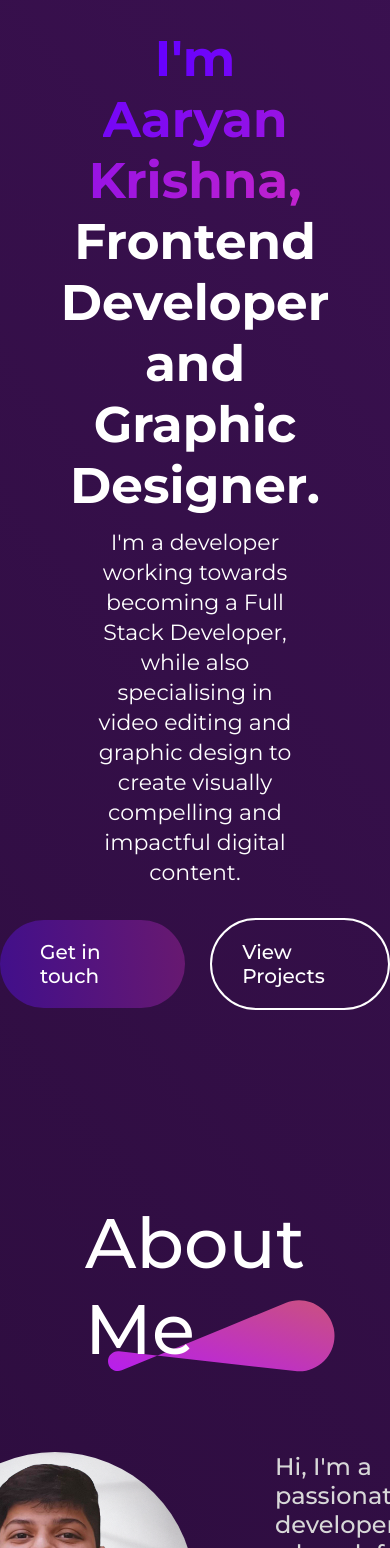
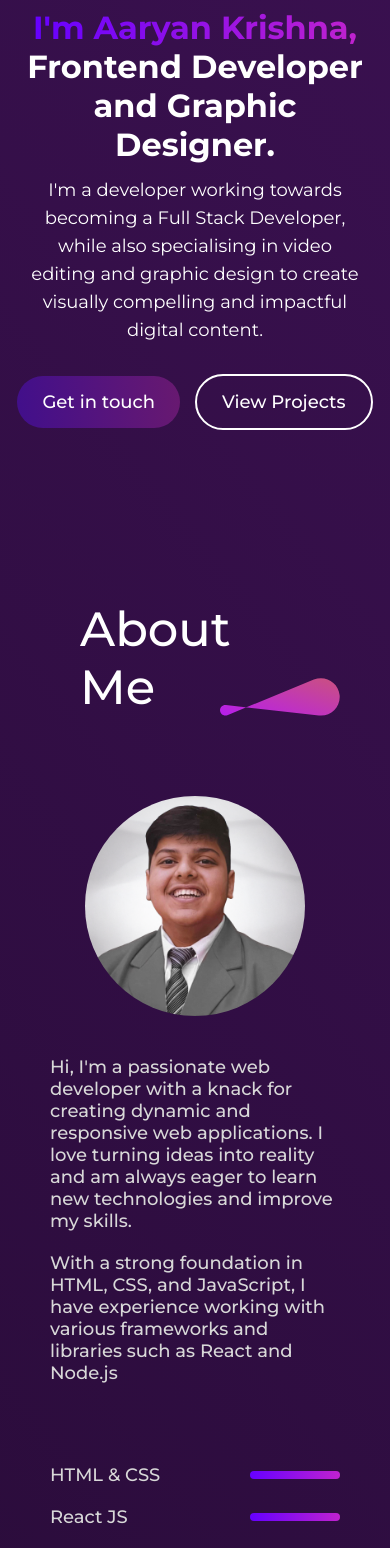
Before and after one commit to aaryan-codes56/my-portfolio, a React (Vite) app: page / in a window 390 px wide. Shown: the part 452-2000 px from the top of the page. Built offline with nearby package versions, Linux system fonts and the light colour scheme.

Commit message:
new change

```diff
--- a/src/Components/About/About.css
+++ b/src/Components/About/About.css
@@ -87,3 +87,43 @@
     transform: scale(1.05);
     transition: 0.3s;
 }
+
+
+@media (max-width: 768px) {
+    .about {
+      margin: 60px 50px;
+    }
+
+    .about-title h1 {
+      font-size: 48px;
+    }
+
+    .about-section {
+      flex-direction: column;
+      gap: 40px;
+    }
+
+    .about .abt-img {
+      width: 220px;
+      height: 220px;
+    }
+
+    .about-para {
+      font-size: 18px;
+    }
+
+    .about-skill p {
+      font-size: 18px;
+    }
+
+    .about-title img {
+      width: 120px;
+    }
+
+    .about-left {
+        display: flex;
+        justify-content: center;
+        align-items: center;
+      }
+
+  }
--- a/src/Components/Hero/Hero.css
+++ b/src/Components/Hero/Hero.css
@@ -97,3 +97,34 @@
 .anchor-link1:hover{
     transition: 0.3s ease;
 }
+
+
+
+@media (max-width: 768px) {
+    .pro-img {
+      width: 220px;
+      height: 220px;
+      margin-bottom: 70px;
+    }
+
+    .hero h1 {
+      font-size: 32px;
+      width: 90%;
+    }
+
+    .hero p {
+      width: 85%;
+      font-size: 18px;
+      line-height: 28px;
+    }
+
+    .hero-action {
+      gap: 15px;
+    }
+
+    .hero-connect,
+    .hero-projects {
+      padding: 15px 25px;
+      font-size: 18px;
+    }
+  }
--- a/src/Components/Skills/Skills.css
+++ b/src/Components/Skills/Skills.css
@@ -84,3 +84,39 @@
   text-align: center;
   padding: 0 10px;
 }
+
+
+
+@media (max-width: 768px) {
+  .skills-section {
+    margin: 50px 40px;
+    gap: 50px;
+  }
+
+  .skills-title h1 {
+    font-size: 40px;
+    padding: 0 15px;
+  }
+
+  .skills-grid {
+    grid-template-columns: 1fr;
+  }
+
+  .skill-card {
+    padding: 20px;
+  }
+
+  .skill-card h3 {
+    font-size: 18px;
+    margin: 16px 0;
+  }
+
+  .desc {
+    font-size: 13px;
+  }
+
+  .skills-title img {
+    position: absolute;
+    width: 120px;
+  }
+}
```
